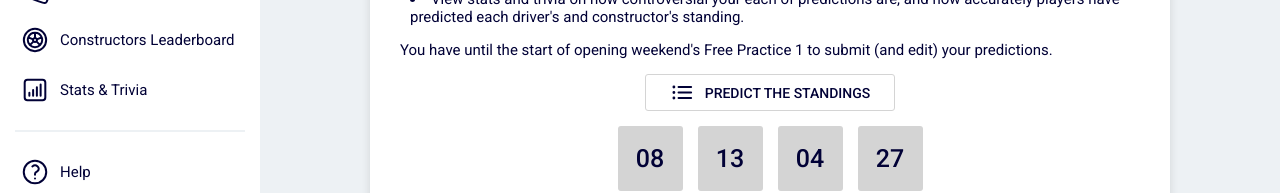
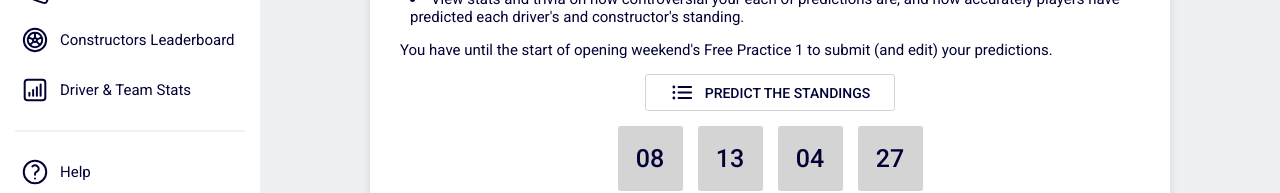
Before and after one commit to davidwillprice/predict-the-standings, a Next.js app: page /formula-1 in a window 1280 px wide. Shown: the part 254-447 px from the top of the page. Built offline with nearby package versions, Linux system fonts and the light colour scheme; no server answers.

Commit message:
Move stats page into a specifically driver and team stats page

```diff
--- a/app/formula-1/2024/stats/page.tsx
+++ b/app/formula-1/2024/stats/driver-and-team/page.tsx
@@ -68,7 +68,7 @@ const Page = async () => {
   return (
     <>
       <PanelHeading>
-        <h1>Formula 1 - Stats & Trivia</h1>
+        <h1>Formula 1 {season} - Driver & Team Stats</h1>
       </PanelHeading>
       {rounds.length < 1 ? (
         <>
--- a/app/formula-1/page.tsx
+++ b/app/formula-1/page.tsx
@@ -69,7 +69,9 @@ const Page = () => {
             <Icon strokeWidth={2} type="f1" />
             Constructors Leaderboard
           </Link>
-          <Link href="/formula-1/2024/stats" className={btnStyles.button}>
+          <Link
+            href="/formula-1/2024/stats/driver-and-team"
+            className={btnStyles.button}>
             <Icon strokeWidth={2} type="stats" />
             Stats
           </Link>
--- a/src/ui/components/header/main-nav.tsx
+++ b/src/ui/components/header/main-nav.tsx
@@ -52,8 +52,8 @@ export const MainNav = ({ children }: Props) => {
       <HeaderLink href="/formula-1/2024/?leaderboard=constructors" icon="f1">
         Constructors Leaderboard
       </HeaderLink>
-      <HeaderLink href="/formula-1/2024/stats" icon="stats">
-        Stats & Trivia
+      <HeaderLink href="/formula-1/2024/stats/driver-and-team" icon="stats">
+        Driver & Team Stats
       </HeaderLink>
     </>
   ) : (
```
